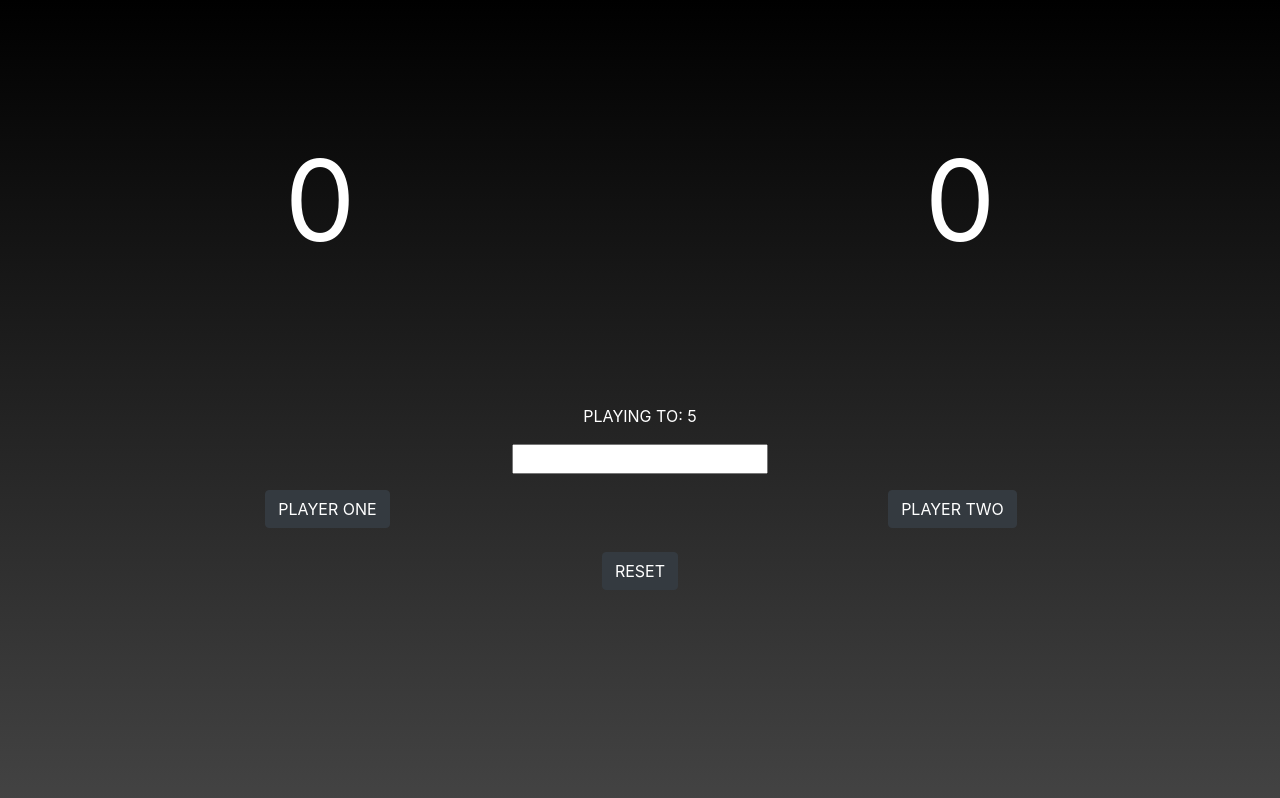
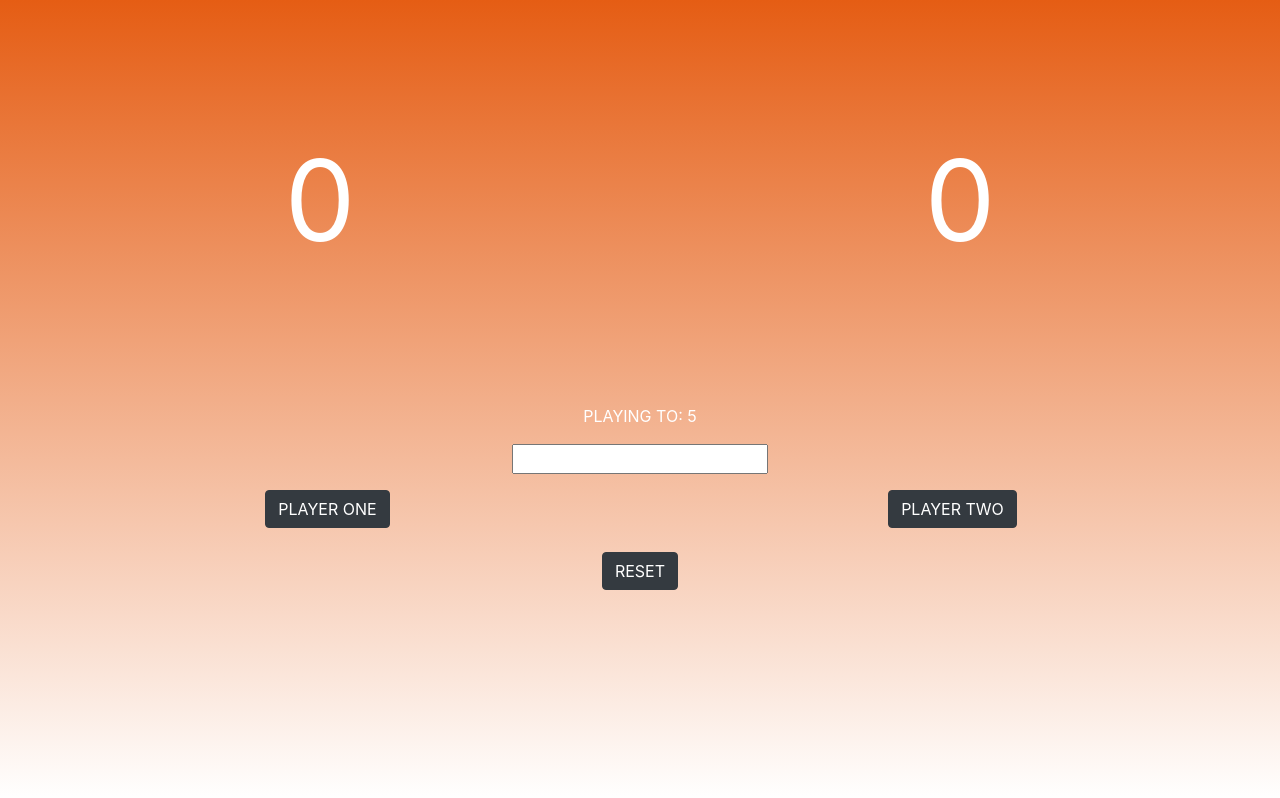
Before and after one commit to vipulchodankar/score-keeper, a website: page public/index.html in a window 1280 px wide. Drawn offline with nearby package versions, Linux system fonts and the light colour scheme.

Commit message:
Update style.css
Made the background color slightly more aesthetic than just a mostly black gradient

```diff
--- a/public/css/style.css
+++ b/public/css/style.css
@@ -3,7 +3,7 @@ html, body{
     width: 100%;
     background: #212121;
     color: #fff;
-    background-image: linear-gradient(to top, #434343 0%, black 100%);
+    background-image: linear-gradient(to top, white 0%,#e55d14 100% );
 }
 
 .winner{
```
